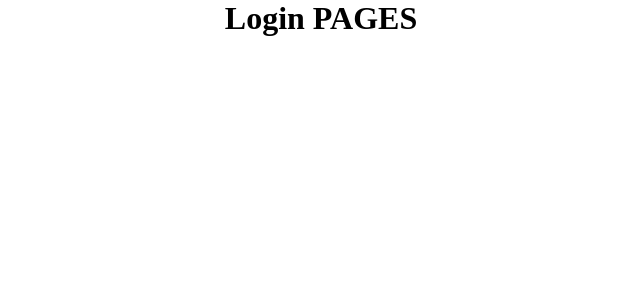
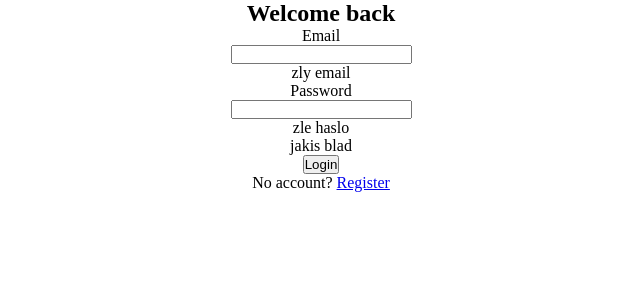
Before and after one commit to lukaszmarcinwojcik/hardware-rental-app-client, a React (Create React App) app: page /login in a window 1280 px wide. Shown: the top 300 px of the page, without its empty margins (319-959 px from the left). Built offline with nearby package versions, Linux system fonts and the light colour scheme.

Commit message:
login form

```diff
--- a/src/pages/Login.js
+++ b/src/pages/Login.js
@@ -1,7 +1,71 @@
+import { useState } from "react";
+import { Link } from "react-router-dom";
+
+const API = "https://";
+
+const Error = (props) => <p className="error">{props.error}</p>;
+
 function Login() {
+  const [user, setUser] = useState({
+    email: "",
+    password: "",
+  });
+
+  const [errors, setErrors] = useState({
+    error: "jakis blad",
+    emailError: "zly email",
+    passwordError: "zle haslo",
+  });
+
+  const handleInput = (e) => {
+    const name = e.target.name;
+    const value = e.target.value;
+    console.log("name: ", name, "value: ", value);
+
+    setUser({ ...user, [name]: value });
+  };
+
+  const handleSubmit = (e) => {
+    e.preventDefault();
+  };
+
   return (
-    <div>
-      <h1>Login PAGES</h1>
+    <div className={"formContainer"}>
+      <h2>Welcome back</h2>
+      <form action="" onSubmit={handleSubmit}>
+        <div className="loginPanelDiv">
+          <label htmlFor="email">Email</label>
+          <br />
+          <input
+            type="email"
+            value={user.email}
+            onChange={handleInput}
+            name="email"
+            id="email"
+          />
+          {errors.emailError && <Error error={errors.emailError} />}
+        </div>
+        <div className="loginPanelDiv">
+          <label htmlFor="password">Password</label>
+          <br />
+          <input
+            type="password"
+            value={user.password}
+            onChange={handleInput}
+            name="password"
+            id="password"
+          />
+          {errors.passwordError && <Error error={errors.passwordError} />}
+          {errors.error && <Error error={errors.error} />}
+        </div>
+        <button className={"submitBtn"} onClick={handleSubmit}>
+          Login
+        </button>
+      </form>
+
+      <p>
+        No account? <Link to="/register">Register</Link>
+      </p>
     </div>
   );
 }
```
